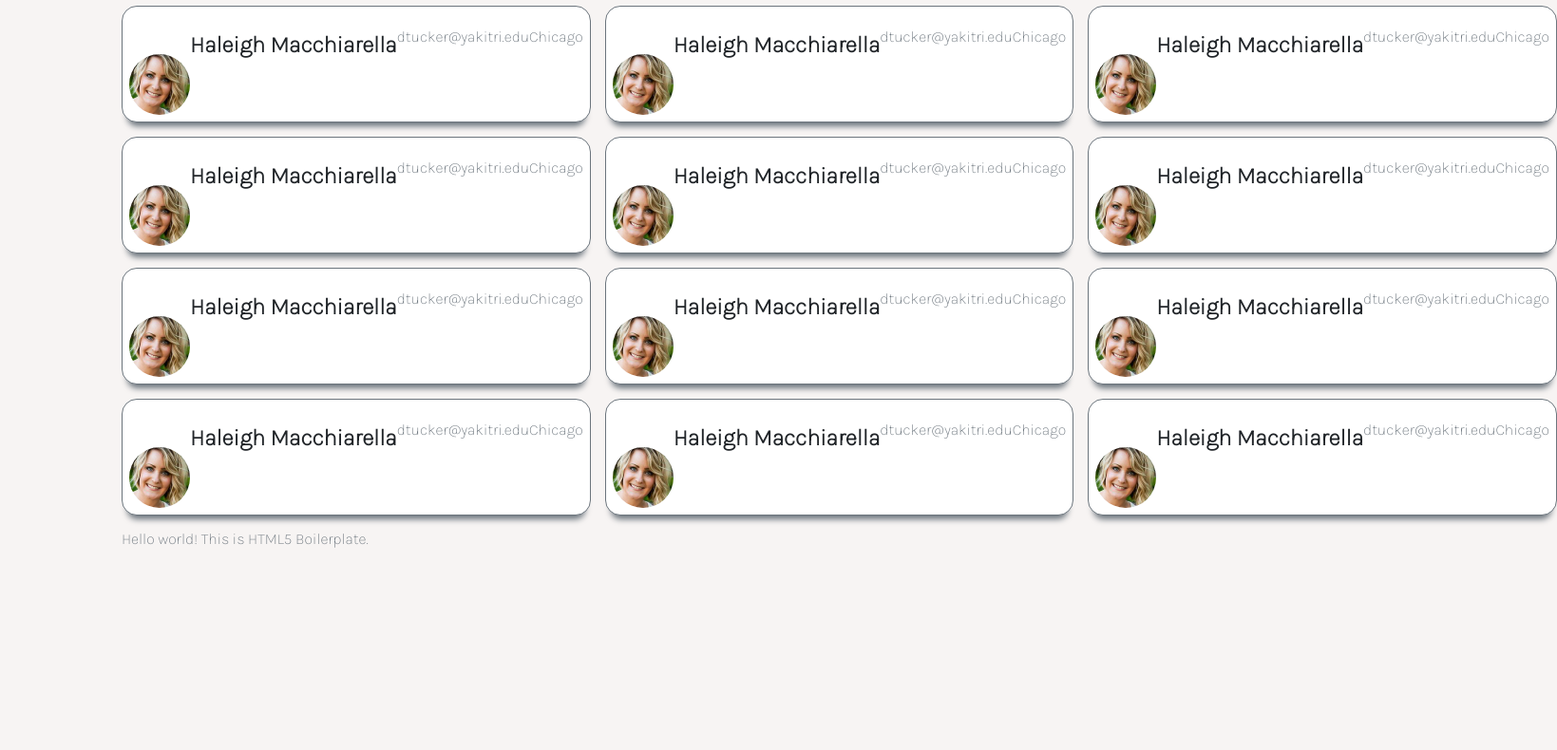
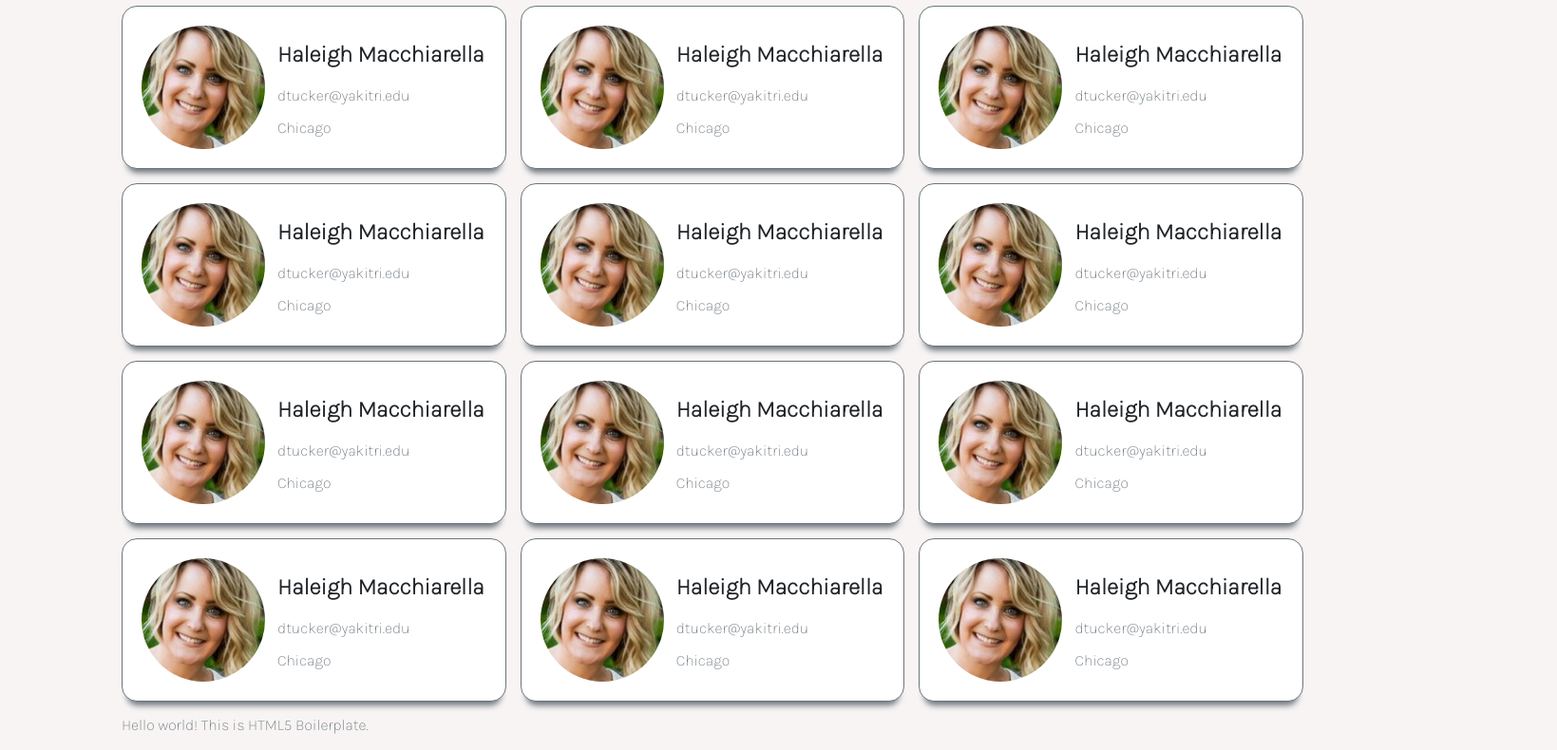
Before and after one commit to Iris-Hue/employee_directory_unit8, a plain HTML site: page index.html in a window 1280 px wide. Shown: the part 92-882 px from the top of the page at 95% size, 1639 px wide, since content can reach past the window. Before the commit the page ends 800 px from the top, so only its background shows below. Drawn offline with Linux system fonts and the light colour scheme; a script that the page names is missing.

Commit message:
add spacing card container

```diff
--- a/css/mainstyles.css
+++ b/css/mainstyles.css
@@ -22,7 +22,7 @@ body {
 h1 {
     text-transform: uppercase;
     margin-top: 40px;
-    margin-left: 2rem;
+    margin-left: 1rem;
     color: #6c757d;
 }
 h2 {
@@ -40,8 +40,7 @@ p {
 }
 .card {
     display: flex;
-    margin: auto;
-    margin-top: 0px;
+    flex-basis: auto;
     padding: 7px;
     border-radius: 1rem;
     z-index: 10;
@@ -50,18 +49,16 @@ p {
     background-color: white;
 }
 .avatar {
-    width: 4rem;
-    height: 4rem;
-    margin-top: 9%;
+    padding: 13px;
+    height: 130px;
     border-radius: 50%;
 }
-.text-container {
-    display: flex;
+.card .text-container {
+    align-self: center;
+    padding-right: 15px;
 
 }
-.name, .email, .address {
-    flex-grow: 1;
-}
+
 
 
 
```
